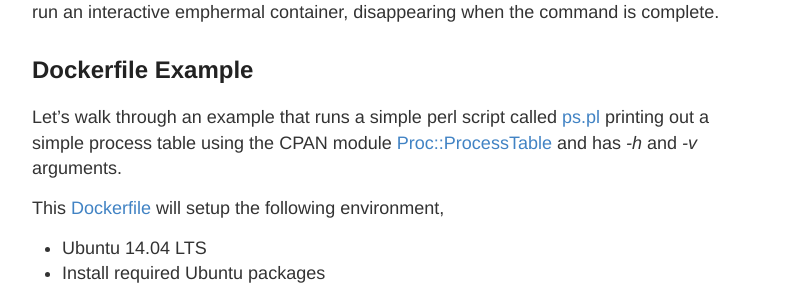
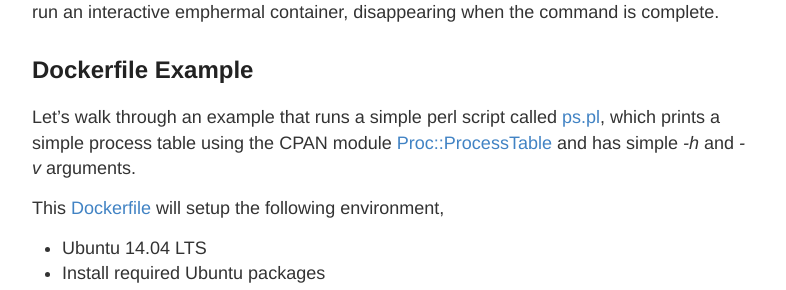
Before and after one commit to ecliptik/ecliptik.github.io, a Jekyll site: the page built from _posts/2015-8-29-Containerizing-a-Perl-Script.md, in a window 1280 px wide and 900 px high, scrolled down 410 px. Shown: the part 153-443 px from the top of the window, without its empty margins (248-1034 px from the left). Built offline with Jekyll 4.4.1, drawn with Linux system fonts in a browser that asks for light colours; Markdown is read by kramdown in place of the engine named in the settings.

Commit message:
Wordsmith

```diff
--- a/_posts/2015-8-29-Containerizing-a-Perl-Script.md
+++ b/_posts/2015-8-29-Containerizing-a-Perl-Script.md
@@ -15,7 +15,7 @@ In [Docker](https://www.docker.com), the [ENTRYPOINT](https://docs.docker.com/re
 
 ## Dockerfile Example
 
-Let's walk through an example that runs a simple perl script called [ps.pl](https://gist.github.com/ecliptik/9a868cbe348d87a5141a#file-ps-pl) printing out a simple process table using the CPAN module [Proc::ProcessTable](http://search.cpan.org/~durist/Proc-ProcessTable-0.39/ProcessTable.pm) and has *-h* and *-v* arguments.
+Let's walk through an example that runs a simple perl script called [ps.pl](https://gist.github.com/ecliptik/9a868cbe348d87a5141a#file-ps-pl), which prints a simple process table using the CPAN module [Proc::ProcessTable](http://search.cpan.org/~durist/Proc-ProcessTable-0.39/ProcessTable.pm) and has simple *-h* and *-v* arguments.
 
 This [Dockerfile](https://gist.github.com/ecliptik/9a868cbe348d87a5141a#file-dockerfile) will setup the following environment,
 
```
